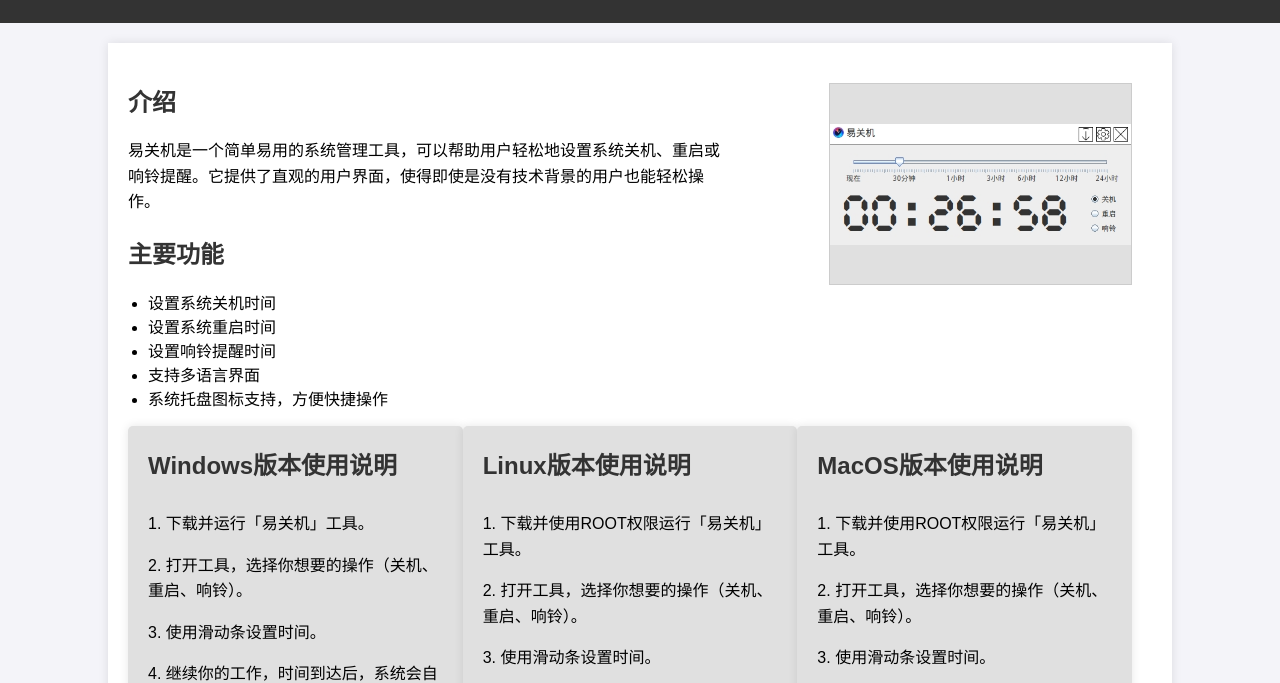
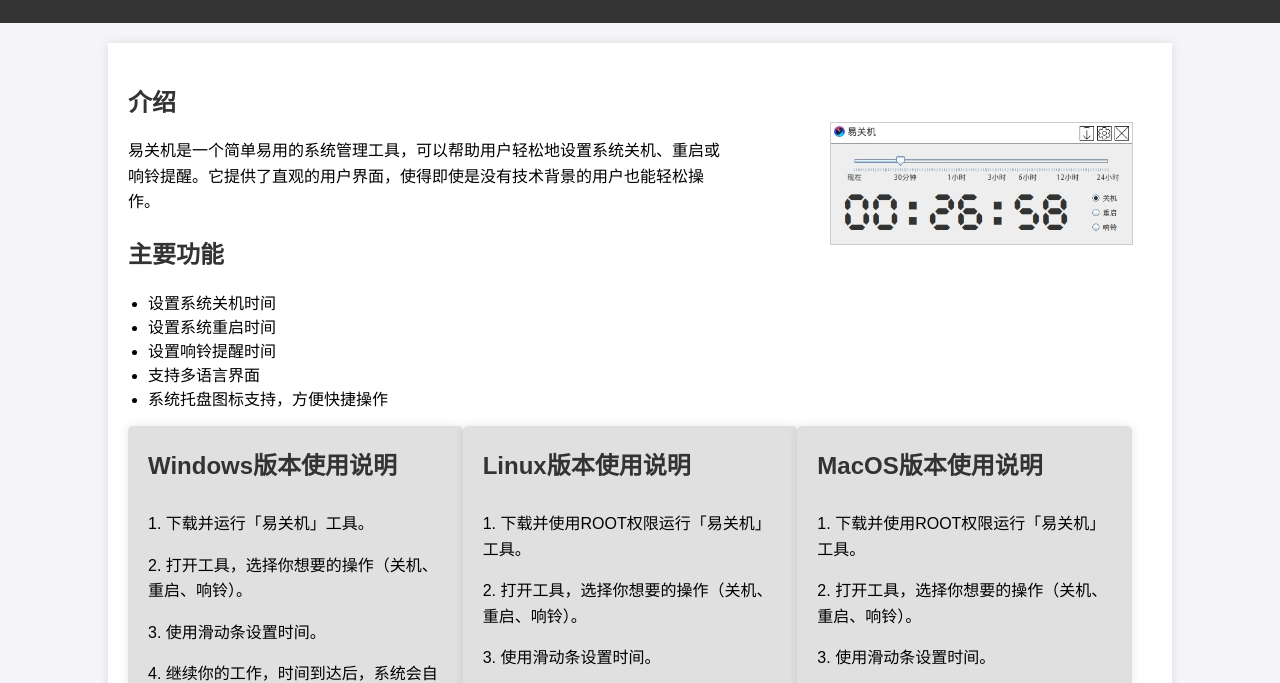
Before and after one commit to adinlead/easy-shutdown, a plain HTML site: page doc/index.html in a window 1280 px wide. Shown: the part 127-810 px from the top of the page. Drawn offline with Linux system fonts and the light colour scheme.

Commit message:
1. 优化说明页面

```diff
--- a/doc/index.html
+++ b/doc/index.html
@@ -35,17 +35,17 @@
         .image-container {
             width: 500px;
             height: 200px;
-            background-color: #e0e0e0;
+            background: transparent;
             display: flex;
             justify-content: center;
             align-items: center;
-            border: 1px solid #ccc;
             margin-bottom: 20px;
         }
 
         .image-container img {
             max-width: 100%;
             max-height: 100%;
+            border: 1px solid #ccc;
         }
 
         .download-panel {
```
